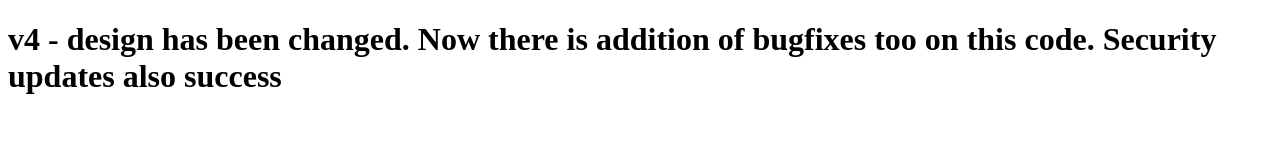
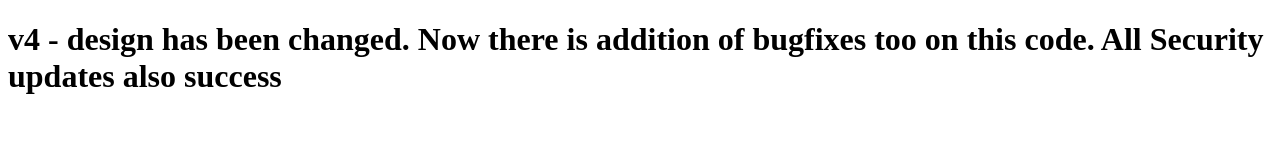
Before and after one commit to iddhawan01/datalocaltogithub, a plain HTML site: page index.html in a window 1280 px wide. Drawn offline with Linux system fonts and the light colour scheme.

Commit message:
Update header text for clarity on security updates
Testing to the index.html file

```diff
--- a/index.html
+++ b/index.html
@@ -6,6 +6,6 @@
     <title>Document</title>
 </head>
 <body>
-    <h1>v4 - design has been changed. Now there is addition of bugfixes too on this code. Security updates also success</h1>
+    <h1>v4 - design has been changed. Now there is addition of bugfixes too on this code. All Security updates also success</h1>
 </body>
 </html>
```
